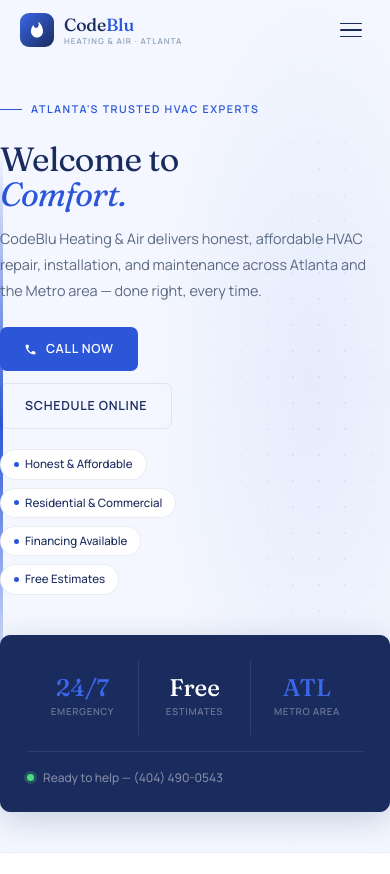
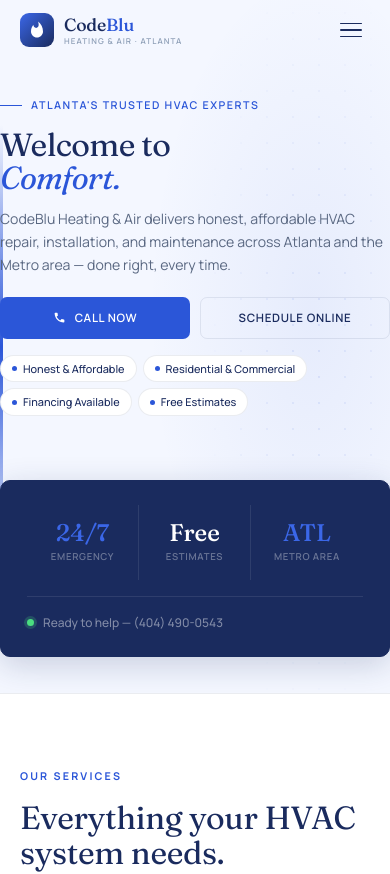
Before and after one commit to qverbo/codeblu, a plain HTML site: page index.html in a window 390 px wide. Shown: the top 874 px of the page. Drawn offline with Linux system fonts and the light colour scheme.

Commit message:
fix mobile

```diff
--- a/index.html
+++ b/index.html
@@ -308,21 +308,29 @@
       /* ── HERO MOBILE ── */
       #hero {
         min-height:auto;
-        padding-top:calc(var(--nav-h) + 32px);
-        padding-bottom:40px;
+        padding-top:calc(var(--nav-h) + 28px);
+        padding-bottom:36px;
         align-items:flex-start;
       }
-      #hero h1 { font-size:2.4rem; margin-bottom:14px }
-      .hero-sub { font-size:.9rem; margin-bottom:24px }
-      .hero-acts { margin-bottom:20px }
-      /* Hide the mission quote card on mobile — keep only the stats card */
+      .hero-kicker { margin-bottom:14px }
+      #hero h1 { font-size:2.2rem; margin-bottom:12px }
+      .hero-sub { font-size:.88rem; margin-bottom:20px; line-height:1.65 }
+      .hero-acts {
+        display:grid;
+        grid-template-columns:1fr 1fr;
+        gap:10px;
+        margin-bottom:16px;
+        width:100%;
+      }
+      .hero-acts .btn { justify-content:center; padding:11px 10px; font-size:.72rem }
+      .hero-chips { flex-direction:row; flex-wrap:wrap; gap:6px }
+      .chip { font-size:.68rem; padding:4px 11px }
       .hero-right .hcard:not(.hcard-nv) { display:none }
-      .hero-right { gap:0 }
+      .hero-right { gap:0; margin-top:24px }
       .hcard-nv { border-radius:var(--r) }
     }
     @media(max-width:480px) {
-      .hero-acts,.hero-chips { flex-direction:column; align-items:flex-start }
-      #hero h1 { font-size:2.1rem }
+      #hero h1 { font-size:2rem }
     }
   </style>
 </head>
```
